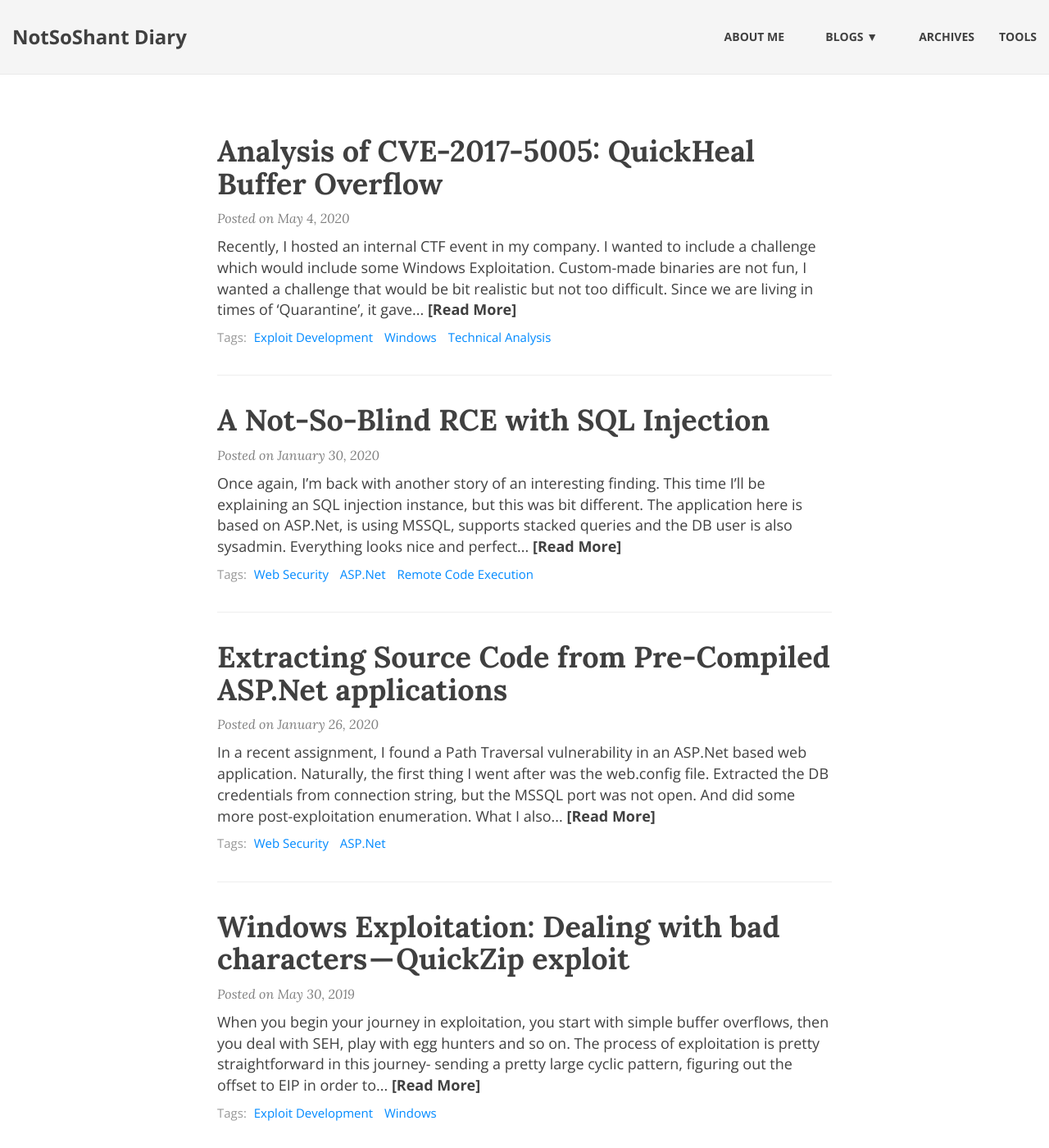
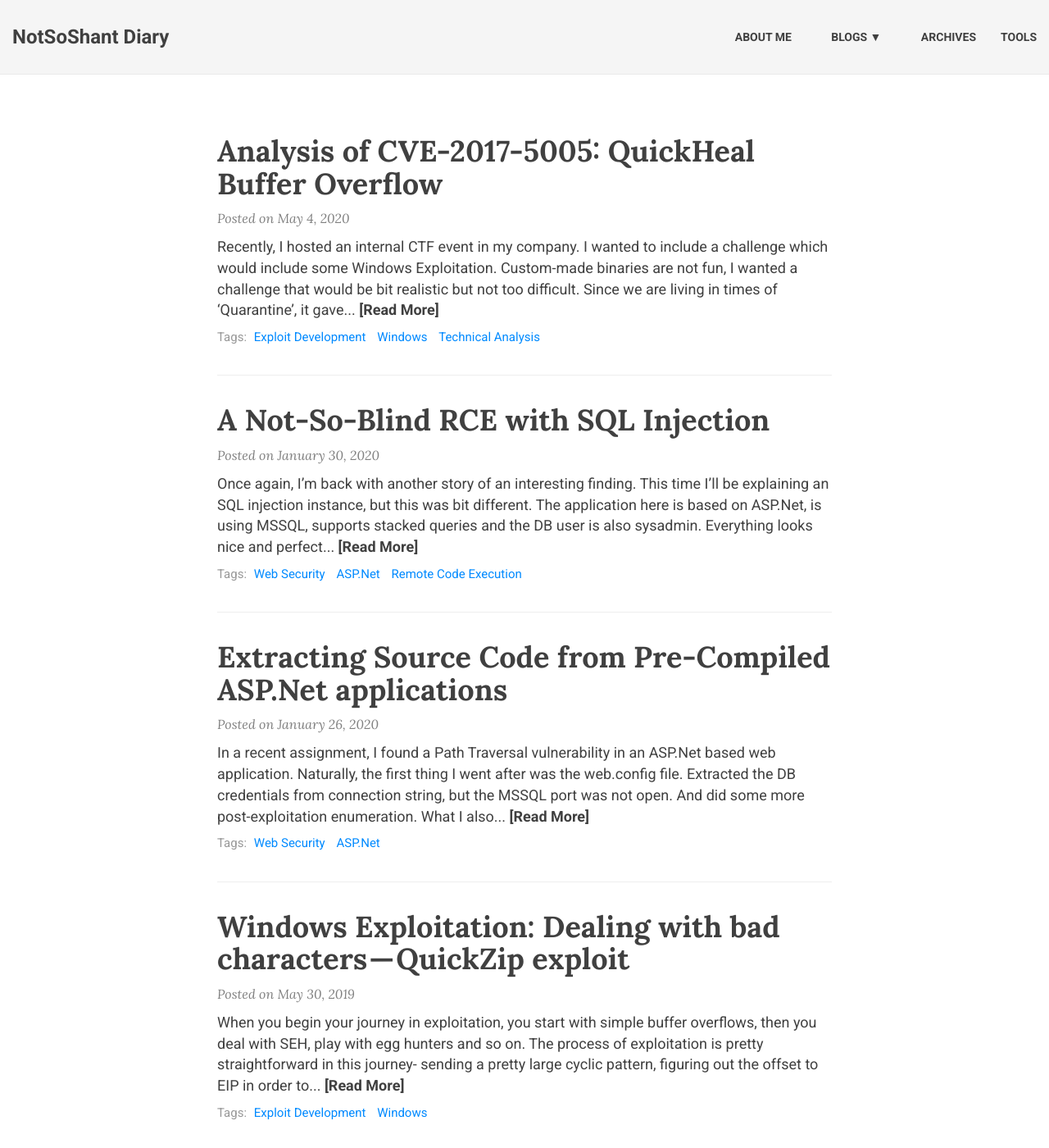
Before and after one commit to notsoshant/notsoshant.github.io, a Jekyll site: the page built from index.html, in a window 1280 px wide and 1400 px high. Shown: the whole window at 82% size. Built offline with Jekyll 4.4.1, drawn with Linux system fonts in a browser that asks for light colours; the list of posts is cut into pages by our own code.

Commit message:
Body font change

```diff
--- a/_layouts/base.html
+++ b/_layouts/base.html
@@ -7,7 +7,7 @@ common-ext-css:
   - "https://stackpath.bootstrapcdn.com/font-awesome/4.7.0/css/font-awesome.min.css"
 common-googlefonts:
   - "Lora:400,700,400italic,700italic"
-  - "Open+Sans:300italic,400italic,600italic,700italic,800italic,400,300,600,700,800"
+  - "Roboto:300italic,400italic,600italic,700italic,800italic,400,300,600,700,800"
 common-js:
   - "/js/jquery-1.11.2.min.js"
   - "/js/bootstrap.min.js"
--- a/css/main.css
+++ b/css/main.css
@@ -7,7 +7,7 @@ layout: null
 /* --- General --- */
 
 body {
-  font-family: 'Open Sans', 'Helvetica Neue', Helvetica, Tahoma, Arial, sans-serif;
+  font-family: 'Roboto', 'Helvetica Neue', Helvetica, Tahoma, Arial, sans-serif;
   font-size: 18px;
   color: #404040;
   position: relative;
@@ -125,7 +125,7 @@ code, kdb, pre, samp {
 
 .navbar-custom .navbar-brand,
 .navbar-custom .nav li a {
-  font-family: 'Open Sans', 'Helvetica Neue', Helvetica, Tahoma, Arial, sans-serif;
+  font-family: 'Roboto', 'Helvetica Neue', Helvetica, Tahoma, Arial, sans-serif;
   font-weight: bold;
   color: {{ site.navbar-text-col }};
 }
```
